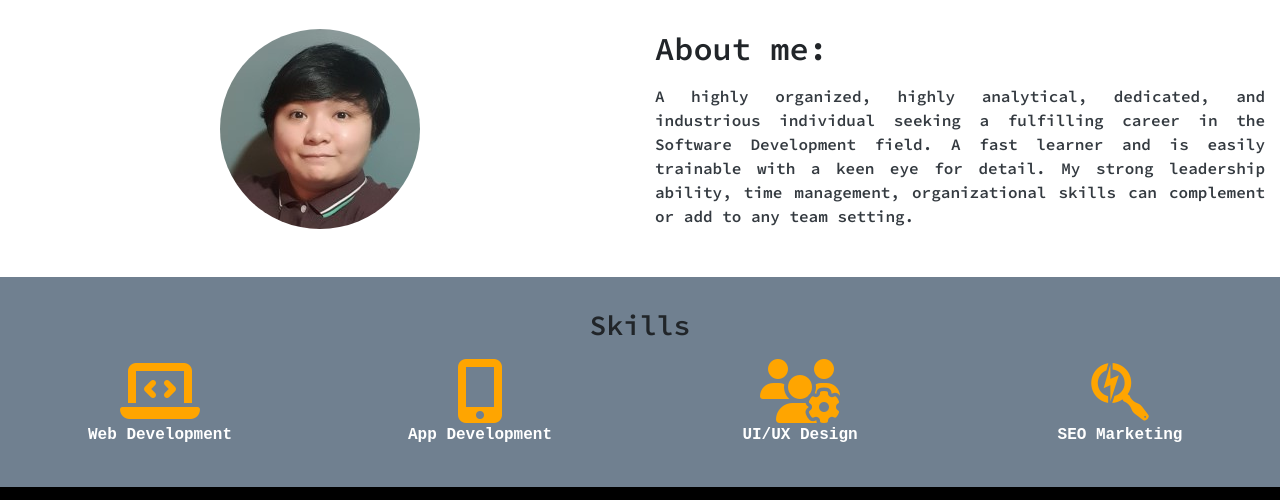
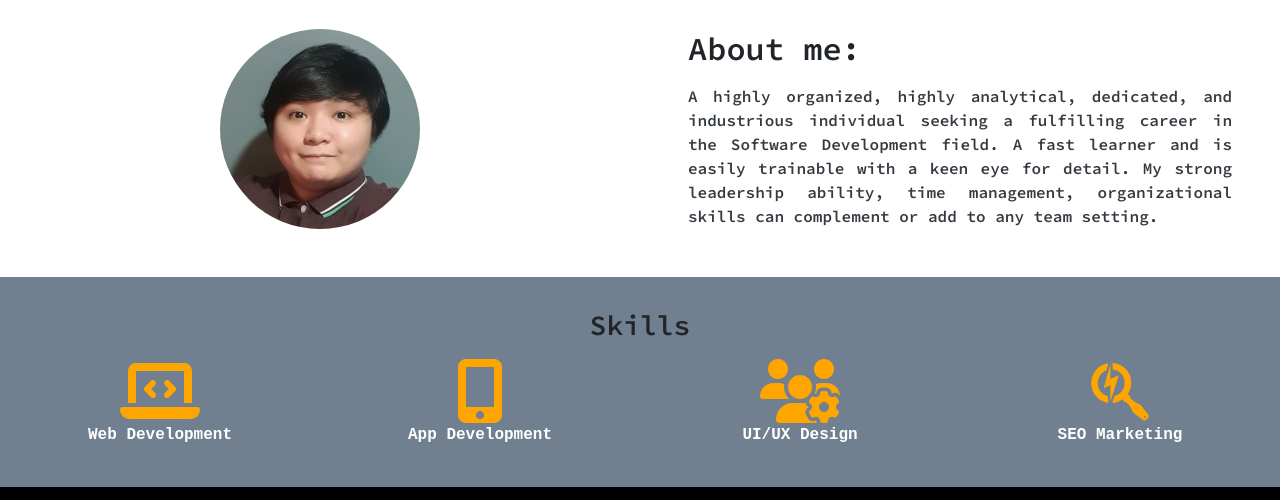
Before and after one commit to kimlu10239/Capstone1-Lu, a plain HTML site: page index.html in a window 1280 px wide. Shown: the part 299-799 px from the top of the page. Drawn offline with nearby package versions, Linux system fonts and the light colour scheme.

Commit message:
added layout adjustments

```diff
--- a/index.html
+++ b/index.html
@@ -61,7 +61,7 @@
 			<div class="col-md-6 d-flex justify-content-center">
 				<img src="./images/Profile_Kimberly Lu.jpg" class="rounded-circle img-fluid">
 			</div>
-			<div class="col-md-6 d-flex flex-column justify-content-center">
+			<div class="col-md-6 d-flex flex-column justify-content-center px-5">
 			<h2 class=" mt-0 mb-3">About me:</h2>
 			<p class="text-justify text-dark font-weight-bold mb-0">
 				A highly organized, highly analytical, dedicated, and industrious individual seeking a fulfilling career in the Software Development field. A fast learner and is easily trainable with a keen eye for detail. My strong leadership ability, time management, organizational skills can complement or add to any team setting.
```
